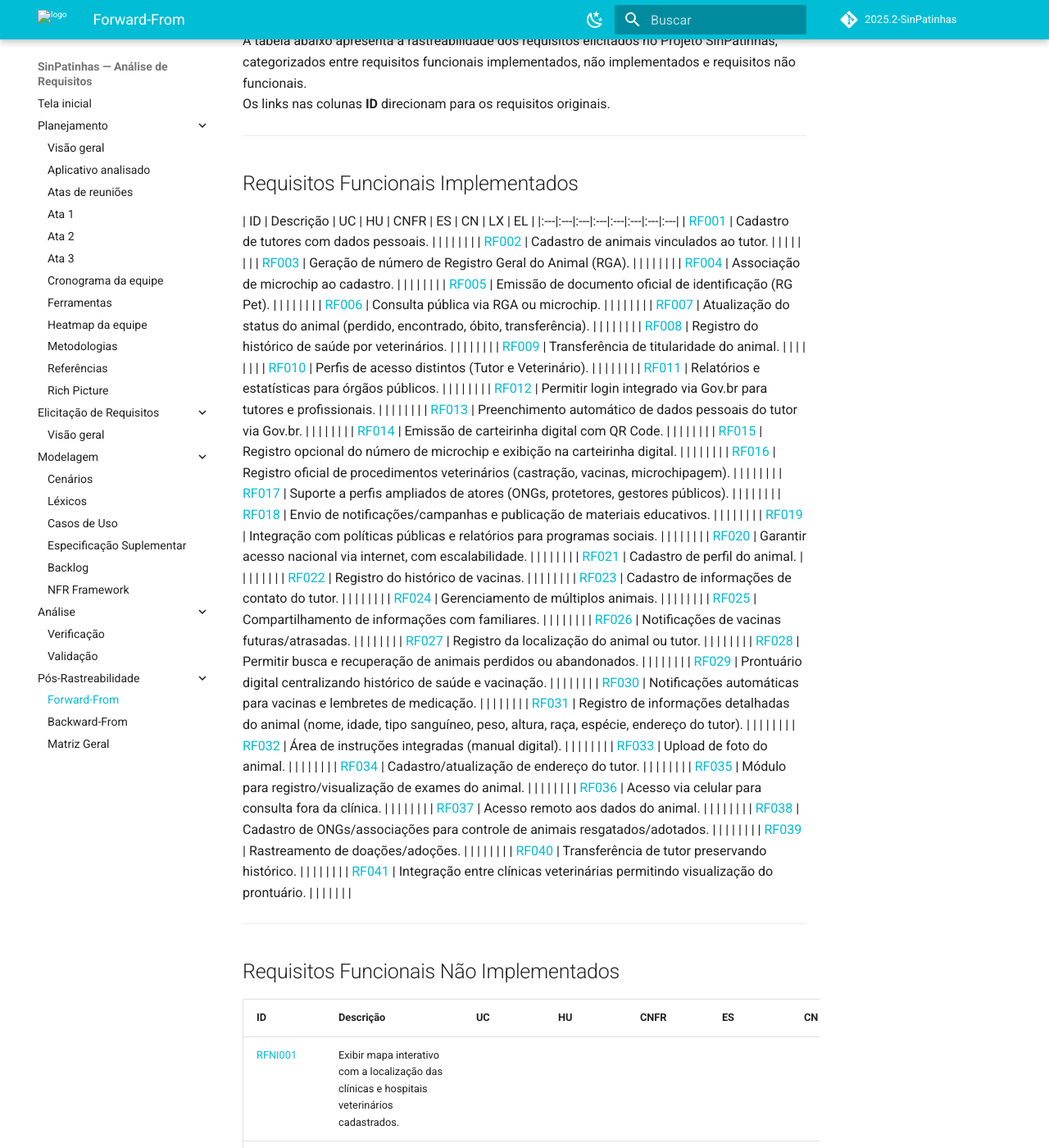
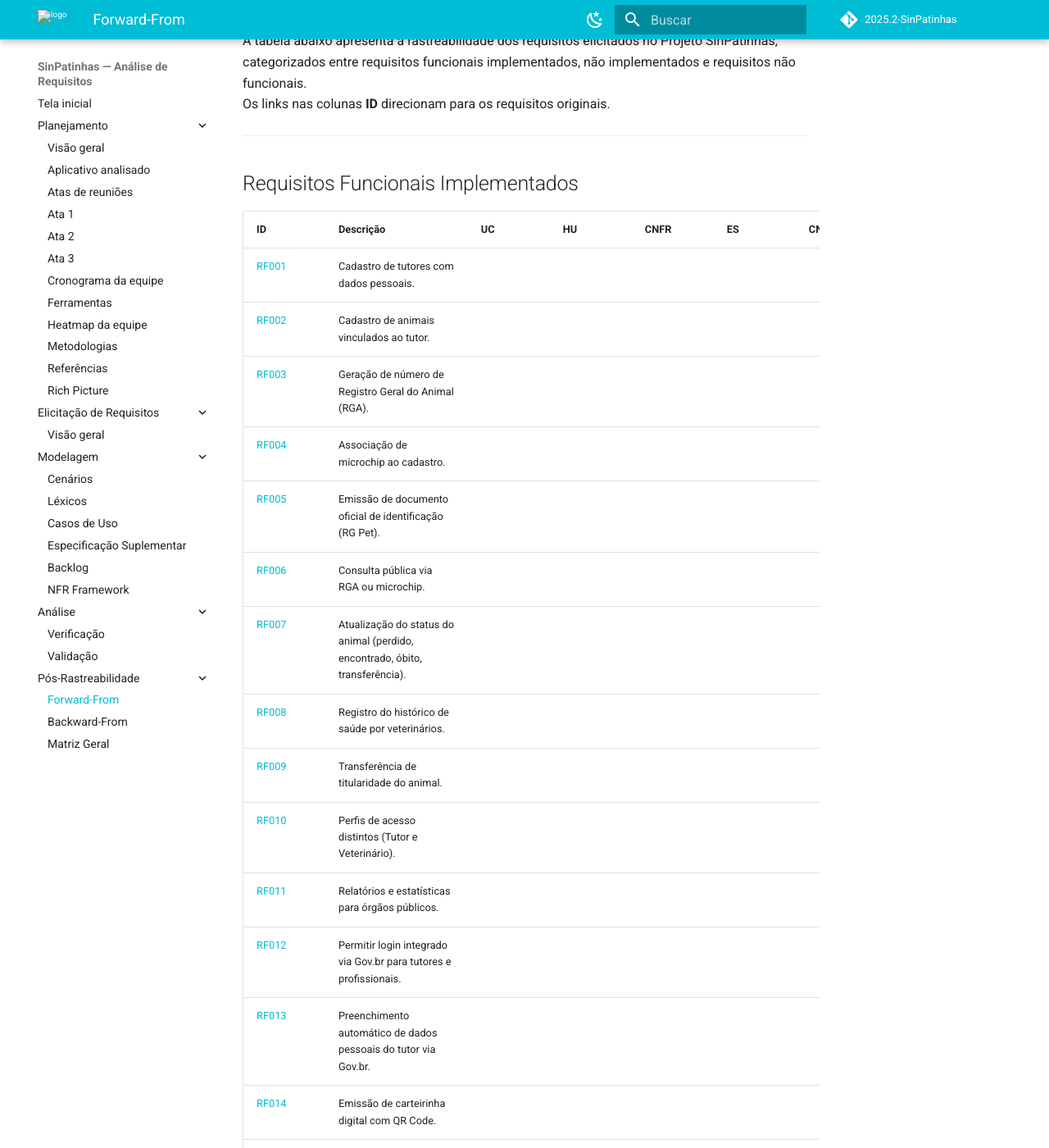
Before and after one commit to Requisitos-de-Software/2025.2-SinPatinhas, an MkDocs documentation site: the page built from docs/pos-rastreabilidade/foward_from.md, in a window 1280 px wide and 1400 px high, scrolled down 1759 px. Shown: the whole window at 82% size. Built offline with MkDocs 1.6.1 and Material for MkDocs 9.7.7, drawn with Linux system fonts in a browser that asks for light colours; comment, search, counter and statistics services are not loaded; some of the changed text lies outside the part shown.

```diff
--- a/docs/pos-rastreabilidade/foward_from.md
+++ b/docs/pos-rastreabilidade/foward_from.md
@@ -56,7 +57,7 @@ Os links nas colunas **ID** direcionam para os requisitos originais.
 ## Requisitos Funcionais Implementados
 
 | ID | Descrição | UC | HU | CNFR | ES | CN | LX | EL |
-|:---|:---|:---|:---|:---|:---|:---|:---|
+|:---|:---|:---|:---|:---|:---|:---|:---|:---|
 | [RF001](../elicitacao/tecnicas_elicitacao/requisitos_elicitados.md#rf001) | Cadastro de tutores com dados pessoais. |  |  |  |  |  |  |
 | [RF002](../elicitacao/tecnicas_elicitacao/requisitos_elicitados.md#rf002) | Cadastro de animais vinculados ao tutor. |  |  |  |  |  |  |
 | [RF003](../elicitacao/tecnicas_elicitacao/requisitos_elicitados.md#rf003) | Geração de número de Registro Geral do Animal (RGA). |  |  |  |  |  |  |
@@ -86,7 +87,7 @@ Os links nas colunas **ID** direcionam para os requisitos originais.
 | [RF027](../elicitacao/tecnicas_elicitacao/requisitos_elicitados.md#rf027) | Registro da localização do animal ou tutor. |  |  |  |  |  |  |
 | [RF028](../elicitacao/tecnicas_elicitacao/requisitos_elicitados.md#rf028) | Permitir busca e recuperação de animais perdidos ou abandonados. |  |  |  |  |  |  |
 | [RF029](../elicitacao/tecnicas_elicitacao/requisitos_elicitados.md#rf029) | Prontuário digital centralizando histórico de saúde e vacinação. |  |  |  |  |  |  |
-| [RF030](../elicitacao/tecnicas_elicitacao/requisitos_elicitados.md#rf030) | Notificações automáticas para vacinas e lembretes de medicação. |  |  |  |  |  |  |
+| [RF030](../elicitacao/tecnicas_elicitacao/requisitos_elicitados.md#rf030) | Notificações automáticas para vacinas e lembretes de medicação. |  |  |  |  |  |   |
 | [RF031](../elicitacao/tecnicas_elicitacao/requisitos_elicitados.md#rf031) | Registro de informações detalhadas do animal (nome, idade, tipo sanguíneo, peso, altura, raça, espécie, endereço do tutor). |  |  |  |  |  |  |
 | [RF032](../elicitacao/tecnicas_elicitacao/requisitos_elicitados.md#rf032) | Área de instruções integradas (manual digital). |  |  |  |  |  |  |
 | [RF033](../elicitacao/tecnicas_elicitacao/requisitos_elicitados.md#rf033) | Upload de foto do animal. |  |  |  |  |  |  |
@@ -105,28 +106,28 @@ Os links nas colunas **ID** direcionam para os requisitos originais.
 
 | ID | Descrição | UC | HU | CNFR | ES | CN | L |
 |:---|:---|:---|:---|:---|:---|:---|:---|
-| [RFNI001](../../../../../elicitacao/tecnicas_elicitacao/requisitos_elicitados.md#rfni007) | Exibir mapa interativo com a localização das clínicas e hospitais veterinários cadastrados. |  |  |  |  |  |  |
-| [RFNI002](../elicitacao/tecnicas_elicitacao/requisitos_elicitados.md#rfni008) | Implementar filtro por distância para localizar clínicas próximas. |  |  |  |  |  |  |
-| [RFNI003](../elicitacao/tecnicas_elicitacao/requisitos_elicitados.md#rfni009) | Listagem de tratamentos e serviços oferecidos por clínicas/hospitais. |  |  |  |  |  |  |
-| [RFNI004](../elicitacao/tecnicas_elicitacao/requisitos_elicitados.md#rfni010) | Filtro por especialidade veterinária. |  |  |  |  |  |  |
-| [RFNI005](../elicitacao/tecnicas_elicitacao/requisitos_elicitados.md#rfni011) | Informações sobre horários de funcionamento de clínicas/hospitais. |  |  |  |  |  |  |
-| [RFNI006](../elicitacao/tecnicas_elicitacao/requisitos_elicitados.md#rfni012) | Indicadores visuais de aberto/fechado no mapa e perfis. |  |  |  |  |  |  |
-| [RFNI007](../elicitacao/tecnicas_elicitacao/requisitos_elicitados.md#rfni013) | Pesquisa de clínicas/hospitais por médico veterinário vinculado. |  |  |  |  |  |  |
-| [RFNI008](../elicitacao/tecnicas_elicitacao/requisitos_elicitados.md#rfni014) | Campo para clínicas/hospitais informarem preços dos principais procedimentos. |  |  |  |  |  |  |
-| [RFNI009](../elicitacao/tecnicas_elicitacao/requisitos_elicitados.md#rfni015) | Médicos veterinários indicarem se realizam atendimentos domiciliares. |  |  |  |  |  |  |
-| [RFNI010](../elicitacao/tecnicas_elicitacao/requisitos_elicitados.md#rfni016) | Sistema de avaliação numérica para estabelecimentos. |  |  |  |  |  |  |
-| [RFNI011](../elicitacao/tecnicas_elicitacao/requisitos_elicitados.md#rfni017) | Sistema de avaliação numérica para médicos veterinários. |  |  |  |  |  |  |
-| [RFNI012](../elicitacao/tecnicas_elicitacao/requisitos_elicitados.md#rfni018) | Envio de comentários/feedbacks sobre estabelecimentos. |  |  |  |  |  |  |
-| [RFNI013](../elicitacao/tecnicas_elicitacao/requisitos_elicitados.md#rfni019) | Envio de comentários/feedbacks sobre médicos veterinários. |  |  |  |  |  |  |
-| [RFNI014](../elicitacao/tecnicas_elicitacao/requisitos_elicitados.md#rfni020) | Indicador visual da média de avaliações no perfil de clínicas/hospitais. |  |  |  |  |  |  |
-| [RFNI015](../elicitacao/tecnicas_elicitacao/requisitos_elicitados.md#rfni021) | Indicador visual da média de avaliações no perfil de médicos veterinários. |  |  |  |  |  |  |
-| [RFNI016](../elicitacao/tecnicas_elicitacao/requisitos_elicitados.md#rf030) | Sistema de adoção de animais (funcionalidade para facilitar a adoção de animais). |  |  |  |  |  |  |
-| [RFNI017](../elicitacao/tecnicas_elicitacao/requisitos_elicitados.md#rf031) | Alertas e notificações automáticas para vacinas e lembretes de medicação. |  |  |  |  |  |  |
-| [RFNI018](../elicitacao/tecnicas_elicitacao/requisitos_elicitados.md#rnfni003) | Integração direta com parceiros (clínicas, ONGs, pet shops). |  |  |  |  |  |  |
-| [RFNI019](../elicitacao/tecnicas_elicitacao/requisitos_elicitados.md#rf033) | Área de instruções integradas (manual digital). |  |  |  |  |  |  |
-| [RFNI020](../elicitacao/tecnicas_elicitacao/requisitos_elicitados.md#rf043) | Emissão de alertas de acesso suspeito ou tentativas de violação. |  |  |  |  |  |  |
-| [RFNI021](../elicitacao/tecnicas_elicitacao/requisitos_elicitados.md#rf044) | Notificação periódica para atualização de dados e fotos do animal. |  |  |  |  |  |  |
-| [RFNI022](../elicitacao/tecnicas_elicitacao/requisitos_elicitados.md#rf045) | Vincular foto do tutor ao registro de adoção. |  |  |  |  |  |  |
+| [RFNI001](../../../../../elicitacao/tecnicas_elicitacao/requisitos_elicitados.md#rfni007) | Exibir mapa interativo com a localização das clínicas e hospitais veterinários cadastrados. |  |  |  |  |  |  |  |
+| [RFNI002](../elicitacao/tecnicas_elicitacao/requisitos_elicitados.md#rfni008) | Implementar filtro por distância para localizar clínicas próximas. |  |  |  |  |  |  |  |
+| [RFNI003](../elicitacao/tecnicas_elicitacao/requisitos_elicitados.md#rfni009) | Listagem de tratamentos e serviços oferecidos por clínicas/hospitais. |  |  |  |  |  |  |  |
+| [RFNI004](../elicitacao/tecnicas_elicitacao/requisitos_elicitados.md#rfni010) | Filtro por especialidade veterinária. |  |  |  |  |  |  |  |
+| [RFNI005](../elicitacao/tecnicas_elicitacao/requisitos_elicitados.md#rfni011) | Informações sobre horários de funcionamento de clínicas/hospitais. |  |  |  |  |  |  |  |
+| [RFNI006](../elicitacao/tecnicas_elicitacao/requisitos_elicitados.md#rfni012) | Indicadores visuais de aberto/fechado no mapa e perfis. |  |  |  |  |  |  |  |
+| [RFNI007](../elicitacao/tecnicas_elicitacao/requisitos_elicitados.md#rfni013) | Pesquisa de clínicas/hospitais por médico veterinário vinculado. |  |  |  |  |  |  |  |
+| [RFNI008](../elicitacao/tecnicas_elicitacao/requisitos_elicitados.md#rfni014) | Campo para clínicas/hospitais informarem preços dos principais procedimentos. |  |  |  |  |  |  |  |
+| [RFNI009](../elicitacao/tecnicas_elicitacao/requisitos_elicitados.md#rfni015) | Médicos veterinários indicarem se realizam atendimentos domiciliares. |  |  |  |  |  |  |  |
+| [RFNI010](../elicitacao/tecnicas_elicitacao/requisitos_elicitados.md#rfni016) | Sistema de avaliação numérica para estabelecimentos. |  |  |  |  |  |  |  |
+| [RFNI011](../elicitacao/tecnicas_elicitacao/requisitos_elicitados.md#rfni017) | Sistema de avaliação numérica para médicos veterinários. |  |  |  |  |  |  |  |
+| [RFNI012](../elicitacao/tecnicas_elicitacao/requisitos_elicitados.md#rfni018) | Envio de comentários/feedbacks sobre estabelecimentos. |  |  |  |  |  |  |  |
+| [RFNI013](../elicitacao/tecnicas_elicitacao/requisitos_elicitados.md#rfni019) | Envio de comentários/feedbacks sobre médicos veterinários. |  |  |  |  |  |  |  |
+| [RFNI014](../elicitacao/tecnicas_elicitacao/requisitos_elicitados.md#rfni020) | Indicador visual da média de avaliações no perfil de clínicas/hospitais. |  |  |  |  |  |  |  |
+| [RFNI015](../elicitacao/tecnicas_elicitacao/requisitos_elicitados.md#rfni021) | Indicador visual da média de avaliações no perfil de médicos veterinários. |  |  |  |  |  |  |  |
+| [RFNI016](../elicitacao/tecnicas_elicitacao/requisitos_elicitados.md#rf030) | Sistema de adoção de animais (funcionalidade para facilitar a adoção de animais). |  |  |  |  |  |  |  |
+| [RFNI017](../elicitacao/tecnicas_elicitacao/requisitos_elicitados.md#rf031) | Alertas e notificações automáticas para vacinas e lembretes de medicação. |  |  |  |  |  |  |  |
+| [RFNI018](../elicitacao/tecnicas_elicitacao/requisitos_elicitados.md#rnfni003) | Integração direta com parceiros (clínicas, ONGs, pet shops). |  |  |  |  |  |  |  |
+| [RFNI019](../elicitacao/tecnicas_elicitacao/requisitos_elicitados.md#rf033) | Área de instruções integradas (manual digital). |  |  |  |  |  |  |  |
+| [RFNI020](../elicitacao/tecnicas_elicitacao/requisitos_elicitados.md#rf043) | Emissão de alertas de acesso suspeito ou tentativas de violação. |  |  |  |  |  |  |  |
+| [RFNI021](../elicitacao/tecnicas_elicitacao/requisitos_elicitados.md#rf044) | Notificação periódica para atualização de dados e fotos do animal. |  |  |  |  |  |  |  |
+| [RFNI022](../elicitacao/tecnicas_elicitacao/requisitos_elicitados.md#rf045) | Vincular foto do tutor ao registro de adoção. |  |  |  |  |  |  |  |
 
 ---
 
@@ -134,9 +135,9 @@ Os links nas colunas **ID** direcionam para os requisitos originais.
 
 | ID | Descrição | UC | HU | CNFR | ES | CN | L |
 |:---|:---|:---|:---|:---|:---|:---|:---|
-| [RNFNI001](../elicitacao/tecnicas_elicitacao/requisitos_elicitados.md#rnfni001) | Acesso via web e mobile (prioridade no mobile). |  |  |  |  |  |  |
-| [RNFNI002](../elicitacao/tecnicas_elicitacao/requisitos_elicitados.md#rnfni002) | Funcionalidades offline. |  |  |  |  |  |  |
-| [RNFNI003](../elicitacao/tecnicas_elicitacao/requisitos_elicitados.md#rnfni003) | Integração direta com parceiros (clínicas, ONGs, pet shops). |  |  |  |  |  |  |
+| [RNFNI001](../elicitacao/tecnicas_elicitacao/requisitos_elicitados.md#rnfni001) | Acesso via web e mobile (prioridade no mobile). |  |  |  |  |  |  |  |
+| [RNFNI002](../elicitacao/tecnicas_elicitacao/requisitos_elicitados.md#rnfni002) | Funcionalidades offline. |  |  |  |  |  |  |  |
+| [RNFNI003](../elicitacao/tecnicas_elicitacao/requisitos_elicitados.md#rnfni003) | Integração direta com parceiros (clínicas, ONGs, pet shops). |  |  |  |  |  |  |  |
 
 ---
 
@@ -144,30 +145,30 @@ Os links nas colunas **ID** direcionam para os requisitos originais.
 
 | ID | Descrição | UC | HU | CNFR | ES | CN | L |
 |:---|:---|:---|:---|:---|:---|:---|:---|
-| [RNF001](../elicitacao/tecnicas_elicitacao/requisitos_elicitados.md#rnf009) | Segurança: Conformidade com a LGPD. |  |  |  |  |  |  |
-| [RNF002](../elicitacao/tecnicas_elicitacao/requisitos_elicitados.md#rnf014) | Disponibilidade: 99,8% de uptime (24/7). |  |  |  |  |  |  |
-| [RNF003](../elicitacao/tecnicas_elicitacao/requisitos_elicitados.md#rnf001) | Usabilidade: interface intuitiva para cidadãos. |  |  |  |  |  |  |
-| [RNF004](../elicitacao/tecnicas_elicitacao/requisitos_elicitados.md#rnf013) | Desempenho: resposta em consultas públicas < 2s. |  |  |  |  |  |  |
-| [RNF005](../elicitacao/tecnicas_elicitacao/requisitos_elicitados.md#rnf004) | Compatibilidade: suporte a navegadores principais e responsividade mobile. |  |  |  |  |  |  |
-| [RNF006](../elicitacao/tecnicas_elicitacao/requisitos_elicitados.md#rnf007) | Integração: APIs para integração futura com clínicas e órgãos públicos. |  |  |  |  |  |  |
-| [RNF007](../elicitacao/tecnicas_elicitacao/requisitos_elicitados.md#rnf001) | Acessibilidade: Sistema fácil e intuitivo. |  |  |  |  |  |  |
-| [RNF008](../elicitacao/tecnicas_elicitacao/requisitos_elicitados.md#rnf002) | Usabilidade: Design de interface limpo e organizado. |  |  |  |  |  |  |
-| [RNF009](../elicitacao/tecnicas_elicitacao/requisitos_elicitados.md#rnf003) | Confiabilidade: garantia contra perda de dados. |  |  |  |  |  |  |
-| [RNF010](../elicitacao/tecnicas_elicitacao/requisitos_elicitados.md#rnf004) | Acessibilidade: acesso via web e mobile. |  |  |  |  |  |  |
-| [RNF011](../elicitacao/tecnicas_elicitacao/requisitos_elicitados.md#rnf005) | Funcionalidades offline. |  |  |  |  |  |  |
-| [RNF012](../elicitacao/tecnicas_elicitacao/requisitos_elicitados.md#rnf001) | Usabilidade: sistema claro e fácil de entender. |  |  |  |  |  |  |
-| [RNF013](../elicitacao/tecnicas_elicitacao/requisitos_elicitados.md#rnf006) | Compatibilidade/acessibilidade: multiplataforma, prioridade mobile. |  |  |  |  |  |  |
-| [RNF014](../elicitacao/tecnicas_elicitacao/requisitos_elicitados.md#rnf007) | Integração com clínicas, ONGs e pet shops. |  |  |  |  |  |  |
-| [RNF015](../elicitacao/tecnicas_elicitacao/requisitos_elicitados.md#rnf008) | Usabilidade: substituir documentos/agendas físicas. |  |  |  |  |  |  |
-| [RNF016](../elicitacao/tecnicas_elicitacao/requisitos_elicitados.md#rnf001) | Usabilidade para profissionais com pouca afinidade tecnológica. |  |  |  |  |  |  |
-| [RNF017](../elicitacao/tecnicas_elicitacao/requisitos_elicitados.md#rnf017) | Segurança: alertas de acesso não autorizado. |  |  |  |  |  |  |
-| [RNF018](../elicitacao/tecnicas_elicitacao/requisitos_elicitados.md#rnf018) | Confiabilidade: cópias de segurança automáticas. |  |  |  |  |  |  |
-| [RNF019](../elicitacao/tecnicas_elicitacao/requisitos_elicitados.md#rnf019) | Segurança: Integração entre clínicas, ONGs e Sinpatinhas. |  |  |  |  |  |  |
-| [RNF020](../elicitacao/tecnicas_elicitacao/requisitos_elicitados.md#rnf020) | Acessibilidade: compatibilidade entre dispositivos móveis e desktops. |  |  |  |  |  |  |
-| [RNF021](../elicitacao/tecnicas_elicitacao/requisitos_elicitados.md#rnf021) | Desempenho: respostas rápidas (até 2 segundos). |  |  |  |  |  |  |
-| [RNF022](../elicitacao/tecnicas_elicitacao/requisitos_elicitados.md#rnf022) | Disponibilidade: acesso remoto contínuo. |  |  |  |  |  |  |
-| [RNF023](../elicitacao/tecnicas_elicitacao/requisitos_elicitados.md#rnf023) | Privacidade: restrição de acesso a dados clínicos e pessoais sensíveis. |  |  |  |  |  |  |
-| [RNF024](../elicitacao/tecnicas_elicitacao/requisitos_elicitados.md#rnf024) | Auditabilidade: logs de acesso e registro de modificações. |  |  |  |  |  |  |
+| [RNF001](../elicitacao/tecnicas_elicitacao/requisitos_elicitados.md#rnf009) | Segurança: Conformidade com a LGPD. |  |  |  |  |  |  |  |
+| [RNF002](../elicitacao/tecnicas_elicitacao/requisitos_elicitados.md#rnf014) | Disponibilidade: 99,8% de uptime (24/7). |  |  |  |  |  |  |  |
+| [RNF003](../elicitacao/tecnicas_elicitacao/requisitos_elicitados.md#rnf001) | Usabilidade: interface intuitiva para cidadãos. |  |  |  |  |  |  |  |
+| [RNF004](../elicitacao/tecnicas_elicitacao/requisitos_elicitados.md#rnf013) | Desempenho: resposta em consultas públicas < 2s. |  |  |  |  |  |  |  |
+| [RNF005](../elicitacao/tecnicas_elicitacao/requisitos_elicitados.md#rnf004) | Compatibilidade: suporte a navegadores principais e responsividade mobile. |  |  |  |  |  |  |  |
+| [RNF006](../elicitacao/tecnicas_elicitacao/requisitos_elicitados.md#rnf007) | Integração: APIs para integração futura com clínicas e órgãos públicos. |  |  |  |  |  |  |  |
+| [RNF007](../elicitacao/tecnicas_elicitacao/requisitos_elicitados.md#rnf001) | Acessibilidade: Sistema fácil e intuitivo. |  |  |  |  |  |  |  |
+| [RNF008](../elicitacao/tecnicas_elicitacao/requisitos_elicitados.md#rnf002) | Usabilidade: Design de interface limpo e organizado. |  |  |  |  |  |  |  |
+| [RNF009](../elicitacao/tecnicas_elicitacao/requisitos_elicitados.md#rnf003) | Confiabilidade: garantia contra perda de dados. |  |  |  |  |  |  |  |
+| [RNF010](../elicitacao/tecnicas_elicitacao/requisitos_elicitados.md#rnf004) | Acessibilidade: acesso via web e mobile. |  |  |  |  |  |  |  |
+| [RNF011](../elicitacao/tecnicas_elicitacao/requisitos_elicitados.md#rnf005) | Funcionalidades offline. |  |  |  |  |  |  |  |
+| [RNF012](../elicitacao/tecnicas_elicitacao/requisitos_elicitados.md#rnf001) | Usabilidade: sistema claro e fácil de entender. |  |  |  |  |  |  |  |
+| [RNF013](../elicitacao/tecnicas_elicitacao/requisitos_elicitados.md#rnf006) | Compatibilidade/acessibilidade: multiplataforma, prioridade mobile. |  |  |  |  |  |  |  |
+| [RNF014](../elicitacao/tecnicas_elicitacao/requisitos_elicitados.md#rnf007) | Integração com clínicas, ONGs e pet shops. |  |  |  |  |  |  |  |
+| [RNF015](../elicitacao/tecnicas_elicitacao/requisitos_elicitados.md#rnf008) | Usabilidade: substituir documentos/agendas físicas. |  |  |  |  |  |  |  |
+| [RNF016](../elicitacao/tecnicas_elicitacao/requisitos_elicitados.md#rnf001) | Usabilidade para profissionais com pouca afinidade tecnológica. |  |  |  |  |  |  |  |
+| [RNF017](../elicitacao/tecnicas_elicitacao/requisitos_elicitados.md#rnf017) | Segurança: alertas de acesso não autorizado. |  |  |  |  |  |  |  |
+| [RNF018](../elicitacao/tecnicas_elicitacao/requisitos_elicitados.md#rnf018) | Confiabilidade: cópias de segurança automáticas. |  |  |  |  |  |  |  |
+| [RNF019](../elicitacao/tecnicas_elicitacao/requisitos_elicitados.md#rnf019) | Segurança: Integração entre clínicas, ONGs e Sinpatinhas. |  |  |  |  |  |  |  |
+| [RNF020](../elicitacao/tecnicas_elicitacao/requisitos_elicitados.md#rnf020) | Acessibilidade: compatibilidade entre dispositivos móveis e desktops. |  |  |  |  |  |  |  |
+| [RNF021](../elicitacao/tecnicas_elicitacao/requisitos_elicitados.md#rnf021) | Desempenho: respostas rápidas (até 2 segundos). |  |  |  |  |  |  |  |
+| [RNF022](../elicitacao/tecnicas_elicitacao/requisitos_elicitados.md#rnf022) | Disponibilidade: acesso remoto contínuo. |  |  |  |  |  |  |  |
+| [RNF023](../elicitacao/tecnicas_elicitacao/requisitos_elicitados.md#rnf023) | Privacidade: restrição de acesso a dados clínicos e pessoais sensíveis. |  |  |  |  |  |  |  |
+| [RNF024](../elicitacao/tecnicas_elicitacao/requisitos_elicitados.md#rnf024) | Auditabilidade: logs de acesso e registro de modificações. |  |  |  |  |  |  |  |
 
 **Autor: Antonio Carvalho**
 
```
Also changed, not shown: other parts of docs/pos-rastreabilidade/foward_from.md (+3 -2 lines), docs/pos-rastreabilidade/matriz_geral.md (added).
